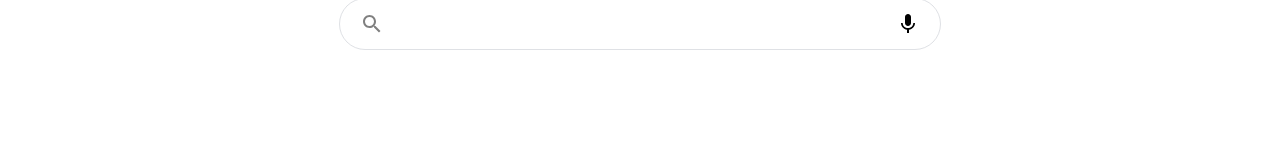
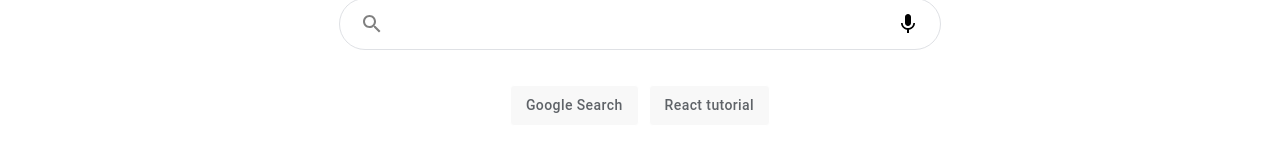
Before and after one commit to Ha1lowe3n/react-google-search-clone, a React (Create React App) app: page / in a window 1280 px wide. Shown: the part 350-502 px from the top of the page. Built offline with nearby package versions, Linux system fonts and the light colour scheme.

Commit message:
add buttons after input

```diff
--- a/src/components/Search.jsx
+++ b/src/components/Search.jsx
@@ -1,6 +1,7 @@
 import React from 'react';
 import SearchIcon from '@material-ui/icons/Search';
 import MicIcon from '@material-ui/icons/Mic';
+import { Button } from '@material-ui/core';
 
 import './Search.scss';
 
@@ -12,6 +13,11 @@ function Search() {
         <input />
         <MicIcon />
       </div>
+
+      <div className="search__buttons">
+        <Button variant="outlined">Google Search</Button>
+        <Button variant="outlined">React tutorial</Button>
+      </div>
     </div>
   );
 }
--- a/src/components/Search.scss
+++ b/src/components/Search.scss
@@ -26,4 +26,19 @@
   &__inputIcon {
     color: gray;
   }
+
+  &__buttons {
+    margin-top: 30px;
+    display: flex;
+    justify-content: center;
+
+    button {
+      margin: 5px;
+      padding: 7px 15px;
+      background-color: #f8f8f8;
+      border: 1px solid white;
+      text-transform: inherit;
+      color: #5f6368;
+    }
+  }
 }
```
Also changed, not shown: 1 other file (tests, documents, lock files or other folders).
